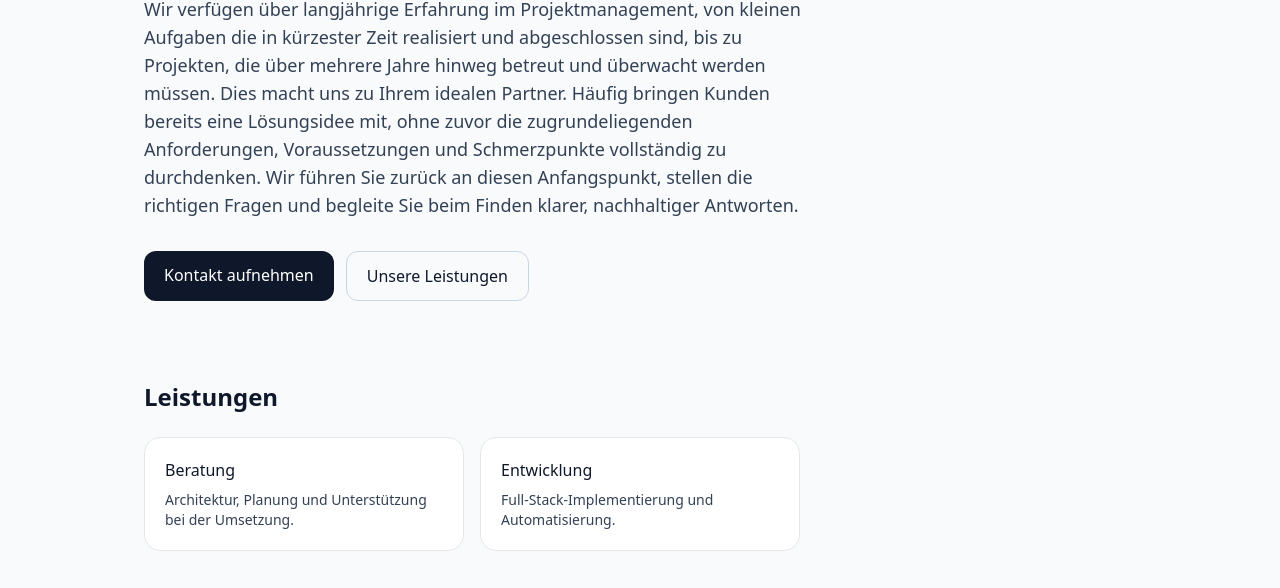
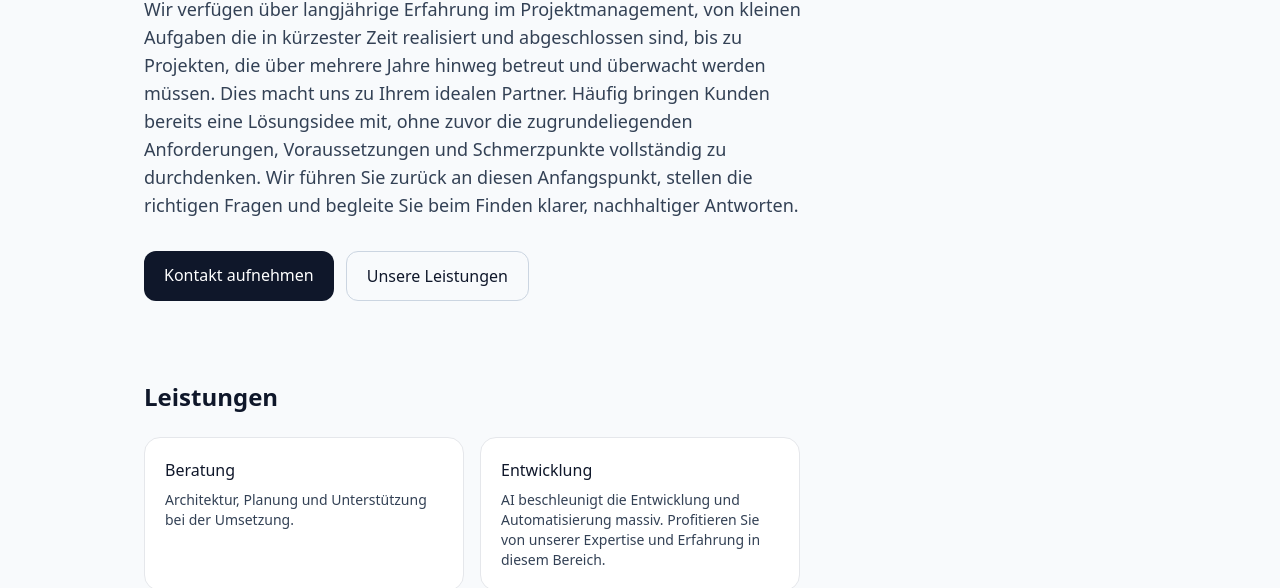
Before and after one commit to gregorglashuettner/itg-roger-website, a website: page src/index.html in a window 1280 px wide. Shown: the part 238-826 px from the top of the page. Drawn offline with nearby package versions, Linux system fonts and the light colour scheme; files that its build step writes are made by us from their sources.

Commit message:
change the engineering part

```diff
--- a/src/index.html
+++ b/src/index.html
@@ -45,7 +45,7 @@
           </div>
           <div class="rounded-2xl border bg-white p-5">
             <div class="font-medium">Entwicklung</div>
-            <p class="mt-2 text-sm text-slate-700">Full‑Stack‑Implementierung und Automatisierung.</p>
+            <p class="mt-2 text-sm text-slate-700">AI beschleunigt die Entwicklung und Automatisierung massiv. Profitieren Sie von unserer Expertise und Erfahrung in diesem Bereich.</p>
           </div>
         </div>
       </section>
```
